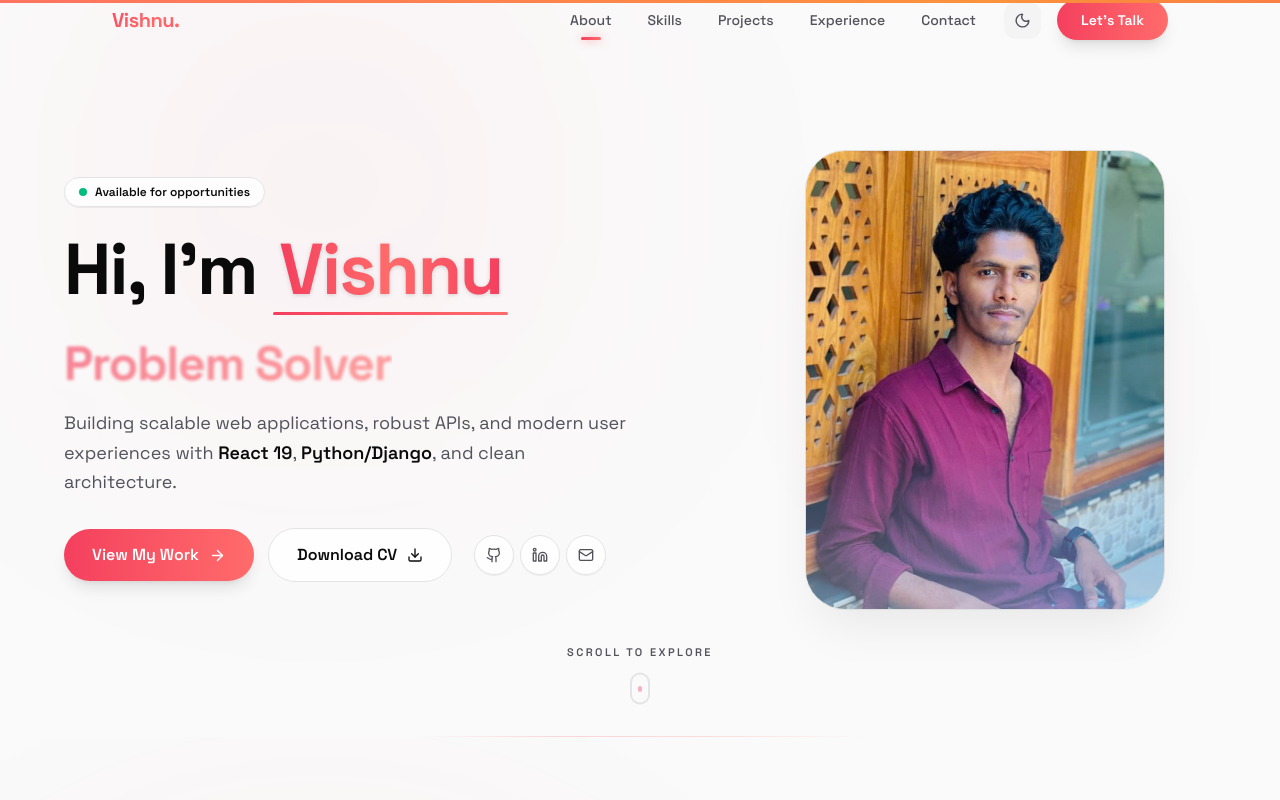
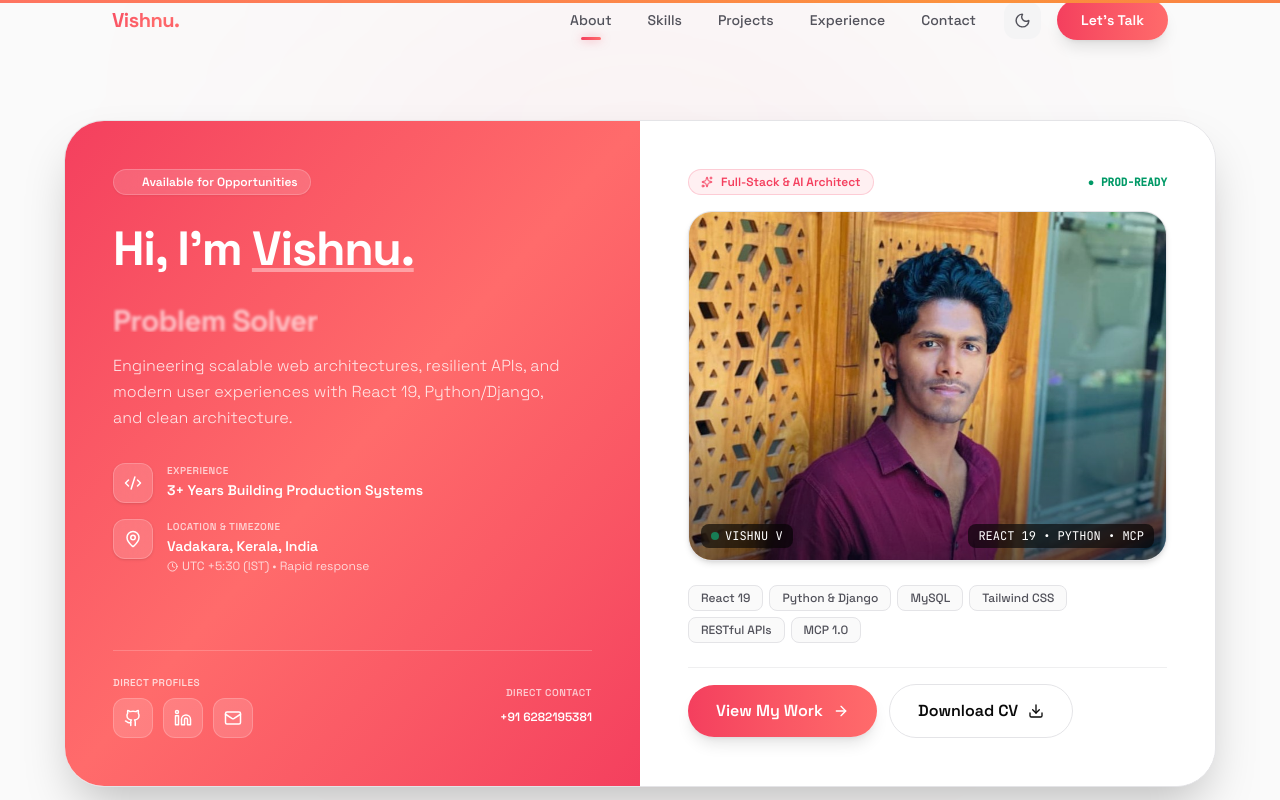
Before and after one commit to Vishnuvsh/portfolio-2.0, a React (Vite) app: page / in a window 1280 px wide. Shown: the top 800 px of the page. Built offline with nearby package versions, Linux system fonts and the light colour scheme.

Commit message:
feat(hero): split card layout matching contact card design

```diff
--- a/src/App.jsx
+++ b/src/App.jsx
@@ -545,7 +545,7 @@ function SectionDivider() {
 // =====================================================================
 // 4. MICRO-INTERACTION COMPONENTS
 // =====================================================================
-function RoleMorpher({ roles }) {
+function RoleMorpher({ roles, className = 'text-gradient' }) {
   const [index, setIndex] = useState(0);
 
   useEffect(() => {
@@ -564,7 +564,7 @@ function RoleMorpher({ roles }) {
           animate={{ y: 0, opacity: 1, filter: 'blur(0px)' }}
           exit={{ y: -26, opacity: 0, filter: 'blur(4px)' }}
           transition={{ duration: 0.45, ease: [0.16, 1, 0.3, 1] }}
-          className="text-gradient font-extrabold tracking-tight inline-block whitespace-nowrap"
+          className={`font-extrabold tracking-tight inline-block whitespace-nowrap ${className}`}
         >
           {roles[index]}
         </motion.span>
@@ -822,84 +822,10 @@ function Navbar({ theme, toggleTheme }) {
 // =====================================================================
 // 6. HERO SECTION WITH CENTRAL CUTOUT PORTRAIT & CHOREOGRAPHY
 // =====================================================================
-function CentralCutoutPortrait({ scrollYProgress }) {
-  const cardRef = useRef(null);
-  const mouseX = useMotionValue(0);
-  const mouseY = useMotionValue(0);
-
-  const springProgress = useSpring(scrollYProgress, { stiffness: 85, damping: 24, restDelta: 0.001 });
-
-  const portraitY = useTransform(springProgress, [0, 1], [0, 80]);
-  const portraitScale = useTransform(springProgress, [0, 0.5, 1], [1, 1.03, 0.96]);
-  const scrollRotateX = useTransform(springProgress, [0, 1], [0, 6]);
-  const scrollRotateY = useTransform(springProgress, [0, 1], [0, -6]);
-
-  const mouseRotateX = useSpring(useTransform(mouseY, [-0.5, 0.5], [6, -6]), { stiffness: 180, damping: 25 });
-  const mouseRotateY = useSpring(useTransform(mouseX, [-0.5, 0.5], [-6, 6]), { stiffness: 180, damping: 25 });
-
-  const finalRotateX = useTransform([scrollRotateX, mouseRotateX], ([s, m]) => s + m);
-  const finalRotateY = useTransform([scrollRotateY, mouseRotateY], ([s, m]) => s + m);
-
-  const handleMouseMove = (e) => {
-    if (!cardRef.current) return;
-    const rect = cardRef.current.getBoundingClientRect();
-    mouseX.set((e.clientX - rect.left) / rect.width - 0.5);
-    mouseY.set((e.clientY - rect.top) / rect.height - 0.5);
-  };
-  const handleMouseLeave = () => { mouseX.set(0); mouseY.set(0); };
-
-  return (
-    <div
-      ref={cardRef}
-      onMouseMove={handleMouseMove}
-      onMouseLeave={handleMouseLeave}
-      className="relative flex items-center justify-center my-4 lg:my-0 w-full max-w-[340px] sm:max-w-[380px] md:max-w-[420px] mx-auto select-none"
-      style={{ perspective: 1200 }}
-    >
-      {/* Subtle Warm Ambient Glow */}
-      <div
-        className="absolute w-[280px] sm:w-[380px] h-[280px] sm:h-[380px] rounded-full pointer-events-none opacity-40 dark:opacity-25"
-        style={{
-          background: 'radial-gradient(circle, rgba(244, 63, 94, 0.25) 0%, rgba(255, 107, 107, 0.12) 40%, transparent 70%)',
-          filter: 'blur(60px)',
-        }}
-      />
-
-      {/* Clean 3D Portrait Frame */}
-      <motion.div
-        style={{
-          y: portraitY,
-          scale: portraitScale,
-          rotateX: finalRotateX,
-          rotateY: finalRotateY,
-          transformStyle: 'preserve-3d',
-        }}
-        initial={{ opacity: 0, scale: 0.92, y: 30 }}
-        animate={{ opacity: 1, scale: 1, y: 0 }}
-        transition={{ duration: 0.8, ease: [0.16, 1, 0.3, 1] }}
-        className="relative z-10 w-[240px] h-[300px] sm:w-[300px] sm:h-[390px] md:w-[340px] md:h-[440px] lg:w-[360px] lg:h-[460px] rounded-[32px] sm:rounded-[40px] overflow-hidden border border-black/10 dark:border-white/15 shadow-2xl shadow-black/8 dark:shadow-black/50 backdrop-blur-md group"
-      >
-        <img
-          src="/profile.jpg"
-          alt="Vishnu V - Full-Stack Developer"
-          className="w-full h-full object-cover object-top filter contrast-[1.02] brightness-[1.01] transition-transform duration-700 group-hover:scale-105"
-          onError={(e) => {
-            e.target.style.display = 'none';
-            e.target.parentElement.style.background = 'linear-gradient(135deg, #f43f5e 0%, #ff6b6b 50%, #fb923c 100%)';
-          }}
-        />
-        <div className="absolute inset-0 bg-gradient-to-t from-[var(--color-bg-base)]/40 via-transparent to-transparent pointer-events-none" />
-      </motion.div>
-    </div>
-  );
-}
-
 function Hero() {
   const heroRef = useRef(null);
   const lenis = useLenis();
   const [emailCopied, setEmailCopied] = useState(false);
-
-  const { scrollYProgress } = useScroll({ target: heroRef, offset: ['start start', 'end start'] });
 
   const handleScrollTo = (target) => {
     if (lenis) {
@@ -923,73 +849,166 @@ function Hero() {
     <section
       id="hero"
       ref={heroRef}
-      className="relative min-h-[88vh] sm:min-h-[92vh] flex flex-col justify-between pt-24 sm:pt-32 pb-8 px-4 sm:px-6 lg:px-12 xl:px-16 overflow-hidden"
+      className="relative min-h-[90vh] flex flex-col justify-between pt-24 sm:pt-28 pb-8 px-4 sm:px-6 lg:px-12 overflow-hidden"
     >
       {/* Background Soft Mesh Glow */}
-      <div className="absolute top-1/4 left-1/4 -translate-x-1/2 -translate-y-1/2 w-[450px] h-[450px] bg-[var(--color-accent)]/6 rounded-full blur-[140px] pointer-events-none" />
-
-      <div className="container mx-auto max-w-6xl relative z-10 my-auto py-4">
-        <div className="grid grid-cols-1 lg:grid-cols-12 gap-10 lg:gap-8 items-center">
-
-          {/* Left Column: Clean & Minimal Hero Content */}
-          <div className="lg:col-span-7 flex flex-col items-center lg:items-start text-center lg:text-left order-1">
-
-            {/* Simple Status Badge */}
-            <motion.div
-              initial={{ opacity: 0, y: 15 }}
-              animate={{ opacity: 1, y: 0 }}
-              transition={{ duration: 0.5 }}
-              className="inline-flex items-center gap-2 px-3.5 py-1.5 rounded-full border border-[var(--color-border)] bg-[var(--color-bg-surface)]/80 backdrop-blur-md shadow-2xs mb-6"
-            >
-              <span className="relative flex h-2 w-2">
-                <span className="animate-ping absolute inline-flex h-full w-full rounded-full bg-emerald-400 opacity-75" />
-                <span className="relative inline-flex rounded-full h-2 w-2 bg-emerald-500" />
-              </span>
-              <span className="text-xs font-semibold text-[var(--color-text-main)]">Available for opportunities</span>
-            </motion.div>
-
-            {/* Headline */}
-            <motion.h1
-              initial={{ opacity: 0, y: 20 }}
-              animate={{ opacity: 1, y: 0 }}
-              transition={{ duration: 0.7, delay: 0.1 }}
-              className="text-4xl sm:text-6xl lg:text-7xl font-extrabold tracking-tight leading-[1.08] text-[var(--color-text-main)] mb-3"
-            >
-              Hi, I'm <SparklesText text="Vishnu" />
-            </motion.h1>
-
-            {/* Subtitle / Role */}
-            <motion.div
-              initial={{ opacity: 0, y: 15 }}
-              animate={{ opacity: 1, y: 0 }}
-              transition={{ duration: 0.6, delay: 0.2 }}
-              className="text-2xl sm:text-4xl lg:text-5xl font-bold tracking-tight text-[var(--color-text-main)] min-h-[1.4em] flex items-center justify-center lg:justify-start mb-5"
-            >
-              <RoleMorpher roles={ROLES} />
-            </motion.div>
-
-            {/* Clean Description */}
-            <motion.p
-              initial={{ opacity: 0, y: 15 }}
-              animate={{ opacity: 1, y: 0 }}
-              transition={{ duration: 0.6, delay: 0.3 }}
-              className="text-base sm:text-lg text-[var(--color-text-muted)] max-w-xl leading-relaxed mb-8 font-normal"
-            >
-              Building scalable web applications, robust APIs, and modern user experiences with{' '}
-              <span className="text-[var(--color-text-main)] font-semibold">React 19</span>,{' '}
-              <span className="text-[var(--color-text-main)] font-semibold">Python/Django</span>, and clean architecture.
-            </motion.p>
-
-            {/* Action Buttons & Socials */}
-            <motion.div
-              initial={{ opacity: 0, y: 15 }}
-              animate={{ opacity: 1, y: 0 }}
-              transition={{ duration: 0.6, delay: 0.4 }}
-              className="flex flex-wrap items-center justify-center lg:justify-start gap-3.5 w-full"
-            >
+      <div className="absolute top-1/3 left-1/2 -translate-x-1/2 -translate-y-1/2 w-[600px] h-[600px] bg-[var(--color-accent)]/6 rounded-full blur-[150px] pointer-events-none" />
+
+      <div className="container mx-auto max-w-6xl relative z-10 my-auto py-2">
+        <motion.div
+          initial={{ opacity: 0, y: 30 }}
+          animate={{ opacity: 1, y: 0 }}
+          transition={{ duration: 0.7, ease: [0.16, 1, 0.3, 1] }}
+          className="rounded-3xl sm:rounded-[2.5rem] overflow-hidden flex flex-col lg:flex-row shadow-2xl border border-[var(--color-border)] bg-[var(--color-bg-surface)] relative"
+        >
+          {/* Left Panel: Vibrant Gradient (Exact style from Contact Card) */}
+          <div className="lg:w-1/2 p-6 sm:p-10 lg:p-12 bg-gradient-to-br from-[var(--color-accent)] via-[var(--color-accent-2)] to-[var(--color-accent)] text-white relative overflow-hidden flex flex-col justify-between">
+            <div className="relative z-10">
+              <div className="inline-flex items-center gap-2 px-3 py-1 rounded-full bg-white/15 backdrop-blur-md text-xs font-semibold text-white mb-6 border border-white/20 shadow-xs">
+                <span className="w-2 h-2 rounded-full bg-emerald-300 animate-ping" />
+                Available for Opportunities
+              </div>
+
+              <h1 className="text-3xl sm:text-4xl md:text-5xl font-extrabold mb-3 leading-tight tracking-tight text-white">
+                Hi, I'm <span className="underline decoration-white/40">Vishnu.</span>
+              </h1>
+
+              <div className="text-xl sm:text-2xl md:text-3xl font-bold text-white/95 mb-5 min-h-[1.4em]">
+                <RoleMorpher roles={ROLES} className="text-white drop-shadow-sm font-extrabold" />
+              </div>
+
+              <p className="text-white/85 text-sm sm:text-base mb-8 max-w-md font-light leading-relaxed">
+                Engineering scalable web architectures, resilient APIs, and modern user experiences with React 19, Python/Django, and clean architecture.
+              </p>
+
+              <div className="flex flex-col gap-4">
+                <div className="flex items-start gap-3.5">
+                  <div className="w-10 h-10 rounded-xl bg-white/15 flex items-center justify-center border border-white/20 shadow-sm backdrop-blur-sm flex-shrink-0">
+                    <Code2 size={18} className="text-white" />
+                  </div>
+                  <div>
+                    <p className="text-[10px] text-white/70 font-semibold tracking-wider uppercase mb-0.5">Experience</p>
+                    <p className="text-sm font-semibold text-white">3+ Years Building Production Systems</p>
+                  </div>
+                </div>
+
+                <div className="flex items-start gap-3.5">
+                  <div className="w-10 h-10 rounded-xl bg-white/15 flex items-center justify-center border border-white/20 shadow-sm backdrop-blur-sm flex-shrink-0">
+                    <MapPin size={18} className="text-white" />
+                  </div>
+                  <div>
+                    <p className="text-[10px] text-white/70 font-semibold tracking-wider uppercase mb-0.5">Location &amp; Timezone</p>
+                    <p className="text-sm font-semibold text-white">Vadakara, Kerala, India</p>
+                    <p className="text-xs text-white/75 mt-0.5 flex items-center gap-1">
+                      <Clock size={11} /> UTC +5:30 (IST) • Rapid response
+                    </p>
+                  </div>
+                </div>
+              </div>
+            </div>
+
+            {/* Direct Profiles */}
+            <div className="relative z-10 mt-8 pt-6 border-t border-white/20 flex items-center justify-between">
+              <div>
+                <p className="text-[10px] text-white/75 font-semibold tracking-wider uppercase mb-2">Direct Profiles</p>
+                <div className="flex gap-2.5">
+                  <a
+                    href="https://github.com/Vishnuvsh"
+                    target="_blank"
+                    rel="noopener noreferrer"
+                    className="w-10 h-10 rounded-xl bg-white/15 flex items-center justify-center border border-white/20 hover:bg-white hover:text-[var(--color-accent)] transition-all cursor-pointer text-white"
+                    aria-label="GitHub Profile"
+                  >
+                    <GithubIcon size={18} />
+                  </a>
+                  <a
+                    href="http://www.linkedin.com/in/vishnu-v-b5256b341"
+                    target="_blank"
+                    rel="noopener noreferrer"
+                    className="w-10 h-10 rounded-xl bg-white/15 flex items-center justify-center border border-white/20 hover:bg-white hover:text-[var(--color-accent)] transition-all cursor-pointer text-white"
+                    aria-label="LinkedIn Profile"
+                  >
+                    <LinkedinIcon size={18} />
+                  </a>
+                  <button
+                    onClick={handleCopyEmail}
+                    className="relative w-10 h-10 rounded-xl bg-white/15 flex items-center justify-center border border-white/20 hover:bg-white hover:text-[var(--color-accent)] transition-all cursor-pointer text-white"
+                    title={emailCopied ? 'Email Copied!' : 'Copy Email'}
+                    aria-label="Email Vishnu"
+                  >
+                    {emailCopied ? <Check size={16} className="text-emerald-300" /> : <Mail size={18} />}
+                    {emailCopied && (
+                      <span className="absolute -top-7 left-1/2 -translate-x-1/2 px-2 py-0.5 rounded bg-emerald-600 text-white text-[10px] font-mono whitespace-nowrap shadow-md">
+                        COPIED!
+                      </span>
+                    )}
+                  </button>
+                </div>
+              </div>
+
+              <div className="hidden sm:block text-right">
+                <p className="text-[10px] text-white/70 font-semibold tracking-wider uppercase mb-1">Direct Contact</p>
+                <a href="tel:+916282195381" className="text-xs font-semibold text-white hover:text-white/80 transition-colors">
+                  +91 6282195381
+                </a>
+              </div>
+            </div>
+          </div>
+
+          {/* Right Panel: Clean Surface with Portrait & Actions */}
+          <div className="lg:w-1/2 p-6 sm:p-10 lg:p-12 bg-[var(--color-bg-surface)] relative flex flex-col justify-between">
+            <div>
+              <div className="flex items-center justify-between mb-4">
+                <div className="inline-flex items-center gap-2 px-3 py-1 rounded-full bg-[var(--color-accent)]/8 text-xs font-semibold text-[var(--color-accent)] border border-[var(--color-accent)]/20">
+                  <Sparkles size={12} />
+                  Full-Stack &amp; AI Architect
+                </div>
+                <span className="text-[11px] font-mono font-semibold text-emerald-600 dark:text-emerald-400">
+                  ● PROD-READY
+                </span>
+              </div>
+
+              {/* Framed Clean Portrait */}
+              <div className="relative w-full h-[260px] sm:h-[320px] md:h-[350px] rounded-2xl sm:rounded-3xl overflow-hidden border border-[var(--color-border)] shadow-md mb-6 group bg-zinc-100 dark:bg-zinc-800">
+                <img
+                  src="/profile.jpg"
+                  alt="Vishnu V - Full-Stack Developer"
+                  className="w-full h-full object-cover object-top transition-transform duration-700 group-hover:scale-105"
+                  onError={(e) => {
+                    e.target.style.display = 'none';
+                    e.target.parentElement.style.background = 'linear-gradient(135deg, #f43f5e 0%, #ff6b6b 50%, #fb923c 100%)';
+                  }}
+                />
+                <div className="absolute inset-0 bg-gradient-to-t from-black/50 via-transparent to-transparent pointer-events-none" />
+                <div className="absolute bottom-3 inset-x-3 flex items-center justify-between text-white text-xs font-mono">
+                  <span className="flex items-center gap-1.5 px-2.5 py-1 rounded-lg bg-black/60 backdrop-blur-md">
+                    <span className="w-2 h-2 rounded-full bg-emerald-400 animate-pulse" />
+                    VISHNU V
+                  </span>
+                  <span className="px-2.5 py-1 rounded-lg bg-black/60 backdrop-blur-md">
+                    REACT 19 • PYTHON • MCP
+                  </span>
+                </div>
+              </div>
+
+              {/* Core Stack Pills */}
+              <div className="flex flex-wrap gap-1.5 mb-6">
+                {['React 19', 'Python & Django', 'MySQL', 'Tailwind CSS', 'RESTful APIs', 'MCP 1.0'].map((tech) => (
+                  <span
+                    key={tech}
+                    className="px-3 py-1 text-xs font-medium rounded-lg border border-[var(--color-border)] bg-[var(--color-bg-base)] text-[var(--color-text-muted)] hover:text-[var(--color-accent)] hover:border-[var(--color-accent)]/30 transition-colors"
+                  >
+                    {tech}
+                  </span>
+                ))}
+              </div>
+            </div>
+
+            {/* Action Buttons */}
+            <div className="pt-4 border-t border-[var(--color-border)]/60 flex flex-wrap items-center gap-3 w-full">
               <MagneticButton href="#projects" variant="primary">
                 View My Work
-                <ArrowRight size={17} />
+                <ArrowRight size={16} />
               </MagneticButton>
               <MagneticButton
                 href="https://resilient-genie-df3d71.netlify.app/VishnuV%20-%20Python%20Developer.pdf"
@@ -1000,50 +1019,9 @@ function Hero() {
                 Download CV
                 <Download size={16} />
               </MagneticButton>
-
-              <div className="flex items-center gap-1.5 sm:ml-2">
-                {HERO_SOCIALS.map((social) => {
-                  if (social.label === 'Email') {
-                    return (
-                      <button
-                        key={social.label}
-                        onClick={handleCopyEmail}
-                        title={emailCopied ? 'Email Copied!' : 'Copy Email (vishnuvsh44@gmail.com)'}
-                        aria-label="Copy Email Address"
-                        className="relative flex items-center justify-center w-10 h-10 rounded-full border border-[var(--color-border)] bg-[var(--color-bg-surface)]/80 text-[var(--color-text-muted)] hover:text-[var(--color-accent)] hover:border-[var(--color-accent)]/40 hover:bg-[var(--color-accent)]/10 transition-all duration-200 cursor-pointer shadow-2xs"
-                      >
-                        {emailCopied ? <Check size={16} className="text-emerald-500" /> : <social.icon size={16} />}
-                        {emailCopied && (
-                          <span className="absolute -top-8 left-1/2 -translate-x-1/2 px-2 py-0.5 rounded bg-emerald-600 text-white text-[10px] font-mono whitespace-nowrap shadow-md">
-                            COPIED!
-                          </span>
-                        )}
-                      </button>
-                    );
-                  }
-                  return (
-                    <a
-                      key={social.label}
-                      href={social.href}
-                      target={social.href.startsWith('http') ? '_blank' : undefined}
-                      rel={social.href.startsWith('http') ? 'noopener noreferrer' : undefined}
-                      aria-label={social.label}
-                      className="flex items-center justify-center w-10 h-10 rounded-full border border-[var(--color-border)] bg-[var(--color-bg-surface)]/80 text-[var(--color-text-muted)] hover:text-[var(--color-accent)] hover:border-[var(--color-accent)]/40 hover:bg-[var(--color-accent)]/10 transition-all duration-200 cursor-pointer shadow-2xs"
-                    >
-                      <social.icon size={16} />
-                    </a>
-                  );
-                })}
-              </div>
-            </motion.div>
+            </div>
           </div>
-
-          {/* Right Column: Clean Portrait */}
-          <div className="lg:col-span-5 flex justify-center lg:justify-end order-2">
-            <CentralCutoutPortrait scrollYProgress={scrollYProgress} />
-          </div>
-
-        </div>
+        </motion.div>
       </div>
 
       {/* Scroll Cue */}
@@ -1060,9 +1038,9 @@ function Hero() {
           className="w-5 h-8 rounded-full border-2 border-[var(--color-border)] group-hover:border-[var(--color-accent)] flex items-start justify-center p-1 transition-colors"
         >
           <motion.div
-            animate={{ y: [0, 10, 0], opacity: [1, 0.2, 1] }}
+            animate={{ y: [0, 10, 0] }}
             transition={{ duration: 1.6, repeat: Infinity, ease: 'easeInOut' }}
-            className="w-1 h-1.5 rounded-full bg-[var(--color-accent)]"
+            className="w-1.5 h-1.5 rounded-full bg-[var(--color-accent)]"
           />
         </motion.div>
       </div>
```
